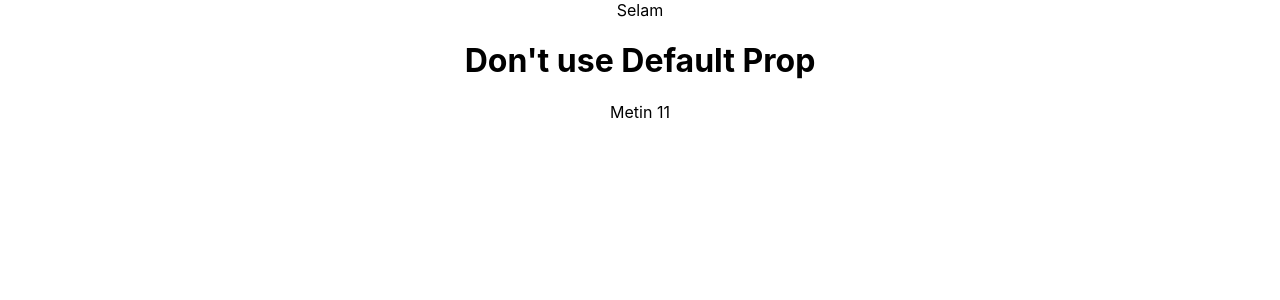
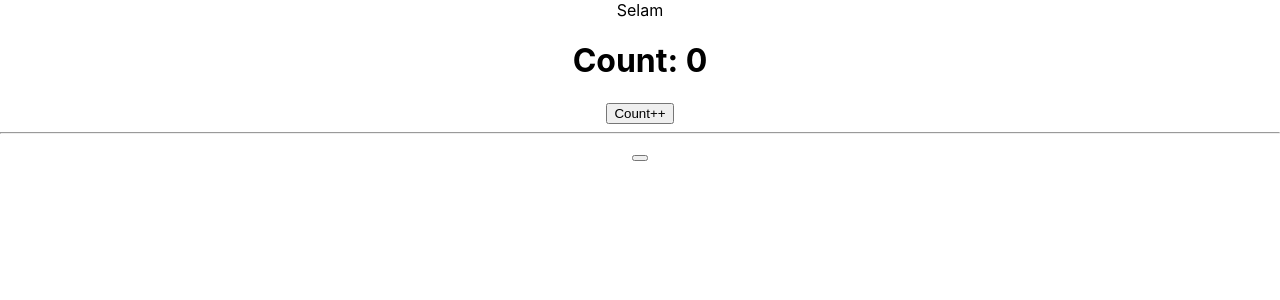
Before and after one commit to koyuncu5362/React, a React (Create React App) app: page / in a window 1280 px wide. Shown: the top 300 px of the page. Built offline with nearby package versions, Linux system fonts and the light colour scheme.

Commit message:
States v1

```diff
--- a/src/App.js
+++ b/src/App.js
@@ -1,6 +1,7 @@
 import logo from './logo.svg';
 import './App.css';
 import User from './components/User';
+import Counter from './components/Counter';
 
 const user={
   name :"Metin",
@@ -11,13 +12,7 @@ function App() {
     <div className="App" >
 
       <div>Selam</div>
-      <User
-      title="Don't use Default Prop"
-
-      name="Metin"
-      age={11}
-
-      />
+      <Counter/>
     </div>
 
   );
--- /dev/null
+++ b/src/components/Counter.js
@@ -0,0 +1,20 @@
+import React,{useState} from 'react'
+//for using state
+
+function Counter() {
+    const [count,setCount]=useState(0);//default value 0
+    //setcount my func
+    const [value,setValue]=useState(1);
+  return (
+    <div>
+        <h1>Count: {count}</h1>
+        <button onClick={()=>setCount(count + value)}>
+            Count++
+        </button>
+        <hr></hr>
+        <button onClick={()=>setValue(1)}></button>
+    </div>
+  )
+}
+
+export default Counter
```
